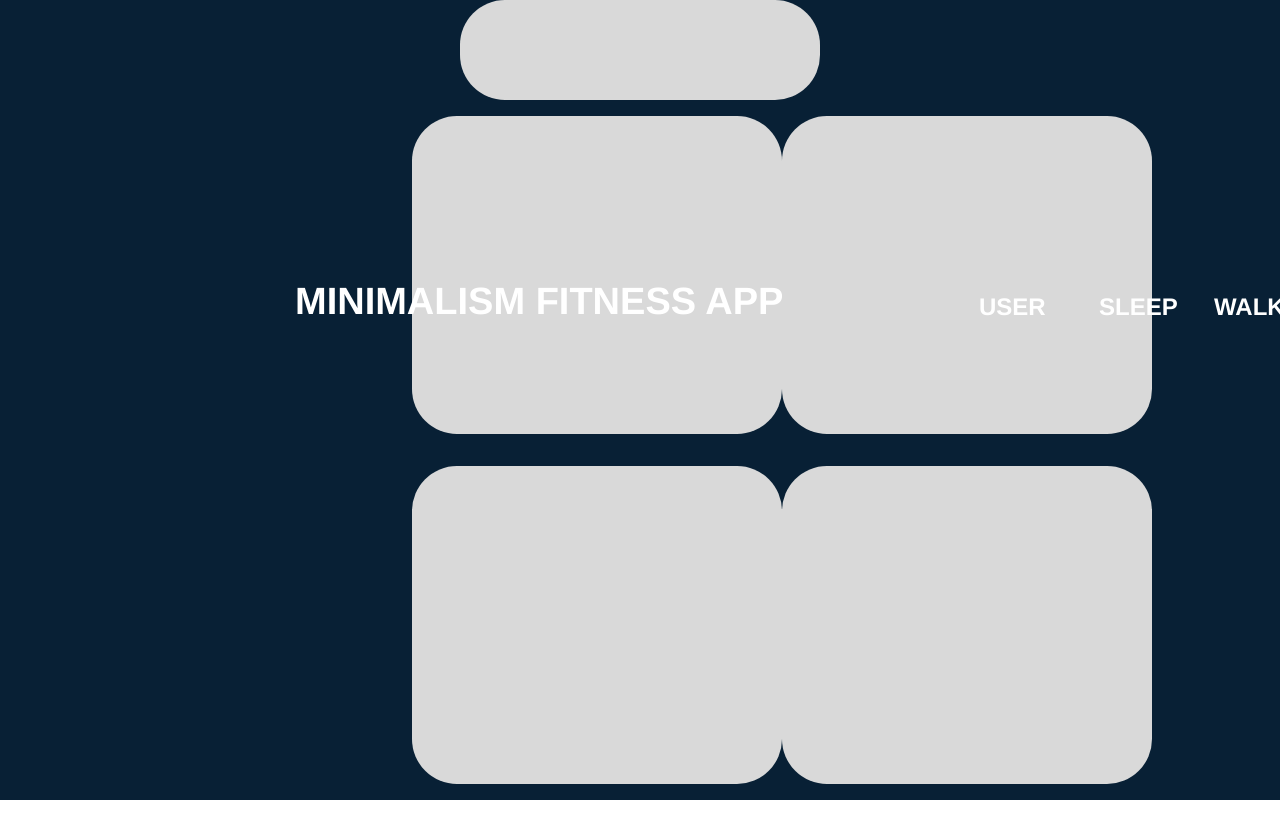
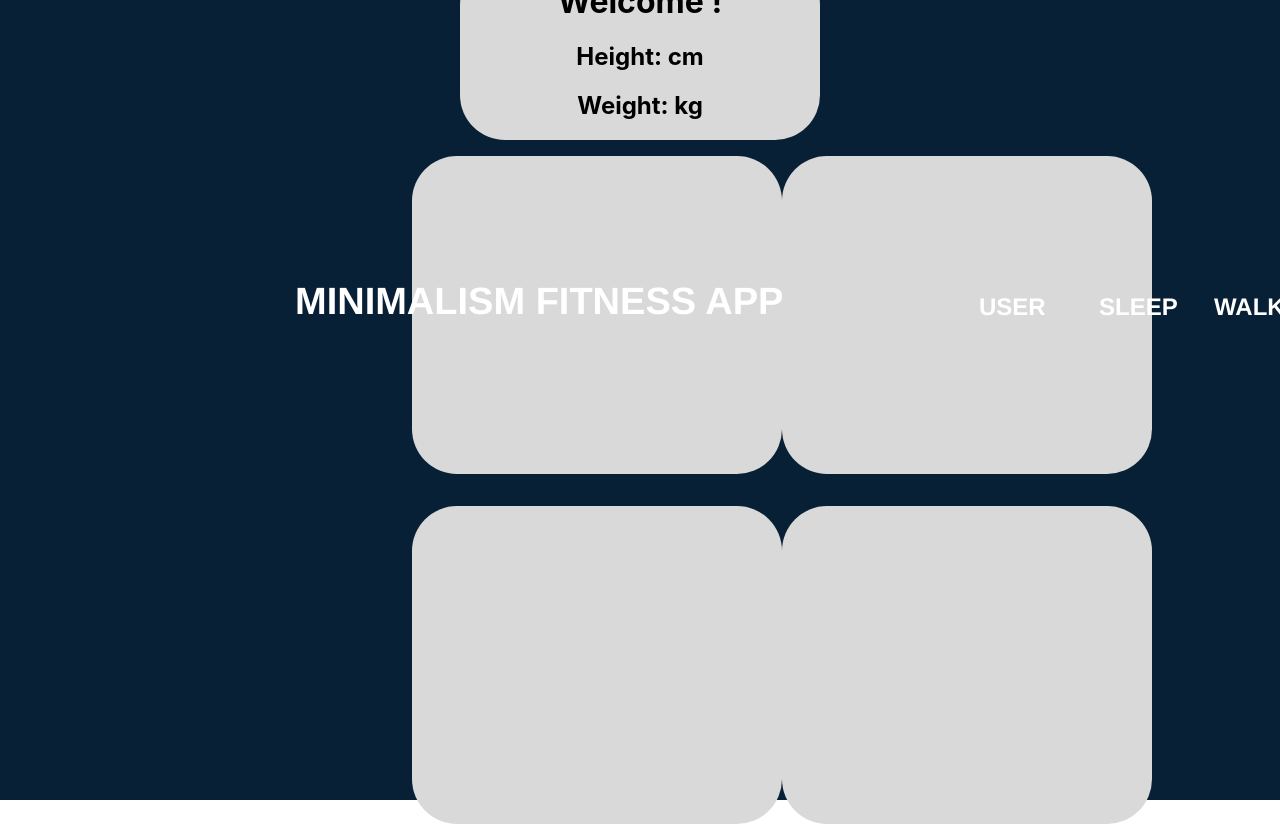
Before and after one commit to kadrikodes/MinimalismFitnessApplication, a React (Create React App) app in the folder src/main/java/com/health/minimalismfitnessapp/frontend/fitness-app/: page / in a window 1280 px wide. Shown: the top 840 px of the page. Before the commit the page ends 800 px from the top, so only its background shows below. Built offline with nearby package versions, Linux system fonts and the light colour scheme; no server answers.

Commit message:
Fetch user data

```diff
--- a/src/main/java/com/health/minimalismfitnessapp/frontend/fitness-app/src/components/HomePage/HomePage.js
+++ b/src/main/java/com/health/minimalismfitnessapp/frontend/fitness-app/src/components/HomePage/HomePage.js
@@ -13,19 +13,21 @@ const HomePage = () => {
   const [userData, setUserData] = useState(null);
 
   useEffect(() => {
-    const userAPI = 'http://localhost:8080/users';
+    const userAPI = 'http://localhost:8080/users/userId/1';
 
     fetch(userAPI)
         .then((response) => {return response.json();})
-        .then((data) => setUserData(data) )
+        .then((data) => { setUserData(data);} )
   }, [])
+
+
 
 
   return (
     <div className="desktop">
           <Header />
           <NavBar />
-          <UserContainer />
+          <UserContainer userData={userData} />
           <div className="containers">
             <NutritionContainer />
             <SleepContainer />
--- a/src/main/java/com/health/minimalismfitnessapp/frontend/fitness-app/src/components/HomePage/UserSummary/UserContainer.css
+++ b/src/main/java/com/health/minimalismfitnessapp/frontend/fitness-app/src/components/HomePage/UserSummary/UserContainer.css
@@ -5,4 +5,5 @@
     left: 355px;
     top: 435px;
     width: 360px;
+    text-align: center;
   }
--- a/src/main/java/com/health/minimalismfitnessapp/frontend/fitness-app/src/components/HomePage/UserSummary/UserContainer.js
+++ b/src/main/java/com/health/minimalismfitnessapp/frontend/fitness-app/src/components/HomePage/UserSummary/UserContainer.js
@@ -1,7 +1,14 @@
 import "./UserContainer.css";
 
-const UserContainer = () => {
-    return (<div className="UserContainer" />);
+const UserContainer = (props) => {
+
+    const { name = '', height = '', weight = '' } = props.userData || {};
+    return (
+    <div className="UserContainer">
+        <h1>Welcome {name}!</h1>
+        <h2>Height: {height}cm</h2>
+        <h2>Weight: {weight}kg</h2>
+    </div>);
 }
 
 export default UserContainer;
```
